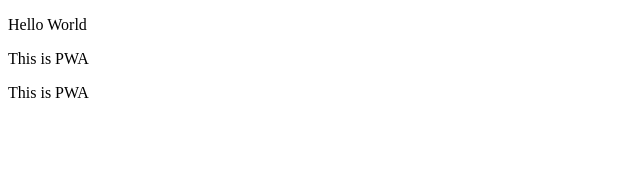
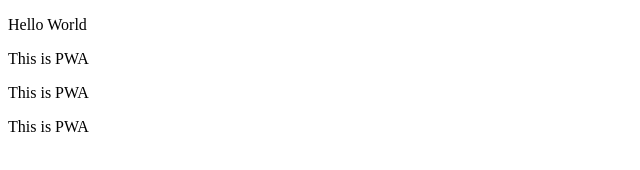
Before and after one commit to naoya-ma/mockups, a plain HTML site: page hellopwa/index.html in a window 1280 px wide. Shown: the full height of the page, 0-640 px from the left. Drawn offline with Linux system fonts and the light colour scheme.

Commit message:
cache test

```diff
--- a/hellopwa/index.html
+++ b/hellopwa/index.html
@@ -22,5 +22,6 @@
     <p>Hello World</p>
     <p>This is PWA</p>
     <p>This is PWA</p>
+    <p>This is PWA</p>
   </body>
 </html>
```
